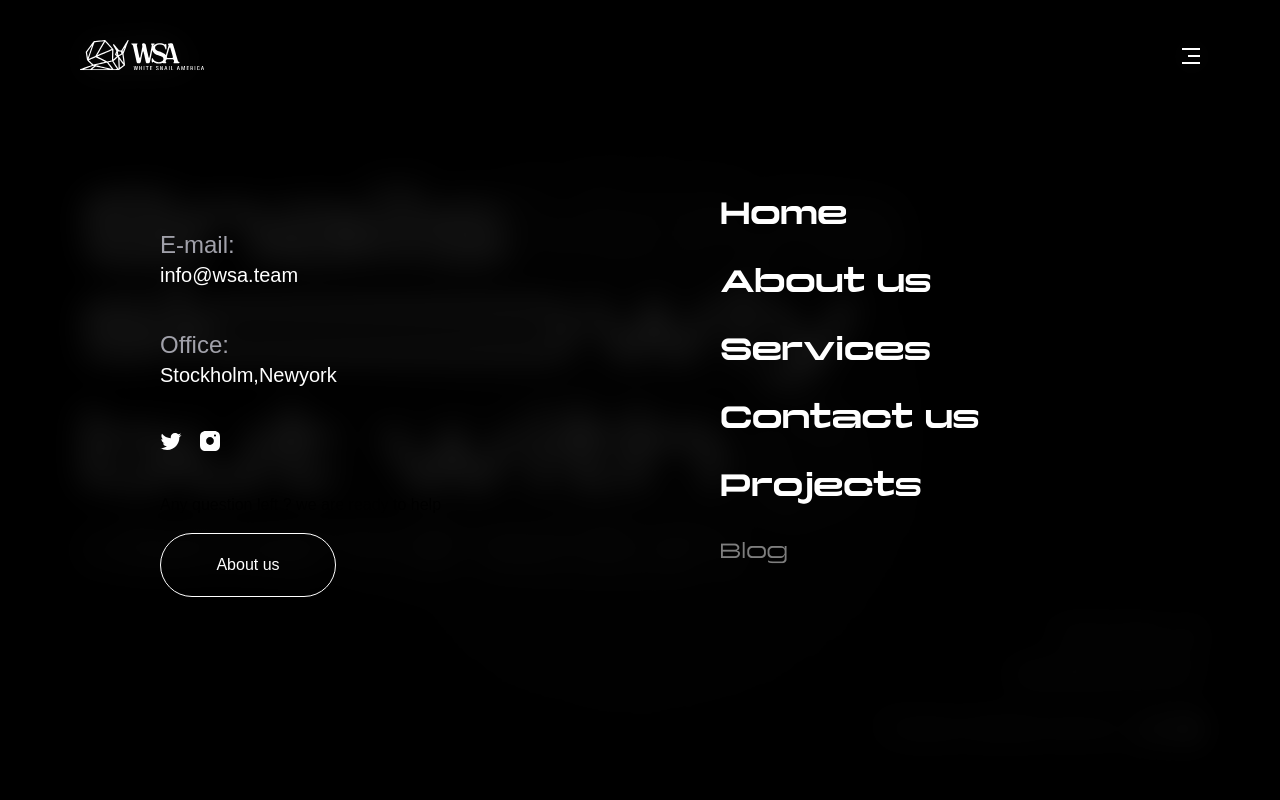
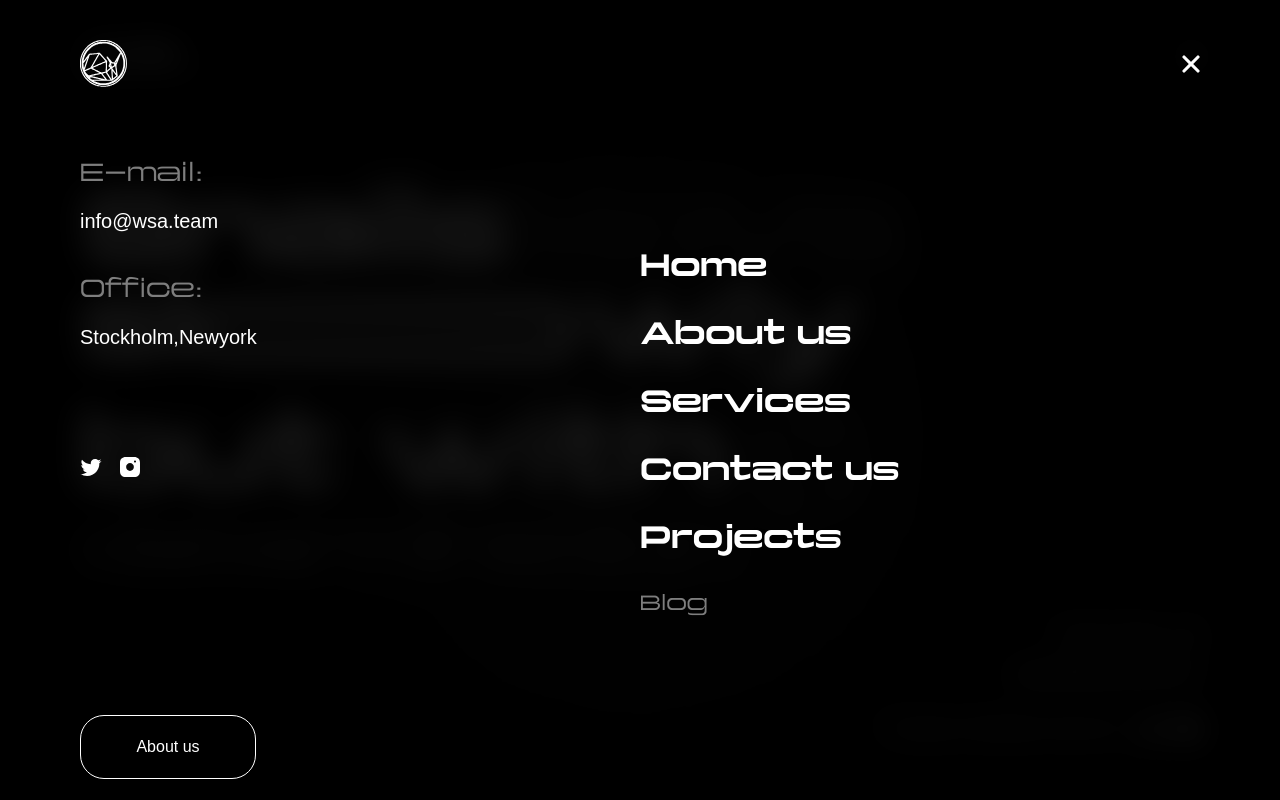
Before and after one commit to MiladDevarts/wsa, a Next.js app: page / in a window 1280 px wide. Both pictures are taken after a click on the element "Menu". Shown: the top 800 px of the page. Built offline with nearby package versions, Linux system fonts and the light colour scheme; a web font is replaced by a local one.

Commit message:
fix: resolve menu style and direction

```diff
--- a/app/faq/page.js
+++ b/app/faq/page.js
@@ -7,7 +7,14 @@ import { useEffect } from "react";
 import Aos from "aos";
 import "aos/dist/aos.css";
 
+import { MenuContext } from "@/context/MenuProvider"
+import { useContext } from "react"
+
+import Overlay from "@/components/layout/Overlay";
+
 function page() {
+
+  let menuVisibility = useContext(MenuContext)
 
   useEffect(() => {
     Aos.init({
@@ -23,6 +30,9 @@ function page() {
 
   return (
     <>
+     {
+        menuVisibility.menu && <Overlay />
+      }
       <section className='container my-36'>
         <h1 data-aos-delay="400" data-aos="zoom-in-right" data-aos-duration="1000" className='text-4xl lg:text-8xl font-mono font-semibold text-white'>
           FAQ
--- a/components/Button.jsx
+++ b/components/Button.jsx
@@ -1,11 +1,20 @@
+"use client"
+
 import Link from "next/link"
 
+import { useContext } from "react"
+import { MenuContext } from "@/context/MenuProvider"
+
 function Button({ content, classes, outline, link }) {
+
+  let menuVisibilty = useContext(MenuContext)
+
   if (outline) {
-    return <Link href={link} className={`flex items-center justify-center w-44 h-16 rounded-full bg-transparent text-white border border-white font-sans ${classes}`}>{content}</Link>
+    return <Link href={link} className={`flex items-center justify-center w-44 h-16 rounded-3xl bg-transparent text-white border border-white font-sans ${classes}`}  onClick={() => { menuVisibilty.setMenu(false) }}>{content}</Link>
   } else {
     return <Link href={link} className={`flex items-center justify-center w-36 h-16 rounded-full bg-white text-black font-sans ${classes}`}>{content}</Link>
   }
+
 }
 
 export default Button
--- a/components/layout/Overlay.jsx
+++ b/components/layout/Overlay.jsx
@@ -28,22 +28,20 @@ function Overlay() {
     return (
         <>
             {
-                <section data-aos="slide-left" className="fixed top-0 left-0 w-full h-screen bg-black/90 backdrop-blur-lg z-50 transition-all">
+                <section data-aos="slide-left" className=" fixed p-6 lg:p-0 top-0 left-0 w-full h-screen bg-black/90 backdrop-blur-lg z-50 transition-all overflow-hidden">
                     <nav className={`container flex justify-between my-10 z-50`}>
                         <Link onClick={() => { menuVisibilty.setMenu(true) }} href="/">
-                            <img src="../images/logos/white-logo.svg" alt="" />
+                            <img src={"/images/logos/circle-logo.svg"} alt="" />
                         </Link>
                         <div className="flex items-center gap-x-3 hover:cursor-pointer" onClick={() => { menuVisibilty.setMenu(false) }}>
-                            <span className="hidden lg:flex">
-                                Close
-                            </span>
-                            <svg width="18" height="16" viewBox="0 0 18 16" fill="none" xmlns="http://www.w3.org/2000/svg">
-                                <path d="M18 0H0V2H18V0ZM18 7H6V9H18V7ZM18 14H0V16H18V14Z" fill="white" />
+                            <svg width="18" height="18" viewBox="0 0 18 18" fill="none" xmlns="http://www.w3.org/2000/svg">
+                                <path d="M16 2L9 9L2 2" stroke="white" stroke-width="3.16667" stroke-linecap="round" />
+                                <path d="M16 16L9 9L2 16" stroke="white" stroke-width="3.16667" stroke-linecap="round" />
                             </svg>
                         </div>
                     </nav >
-                    <div className="lg:container flex flex-col items-center lg:flex-row mt-28 lg:my-32">
-                        <ul className="text-white font-mono w-auto lg:w-1/2 container flex flex-col lg:order-2 gap-y-8 text-3xl font-bold mb-12 lg:mb-0">
+                    <div className="container flex flex-col items-center lg:flex-row mt-16 lg:mt-16 lg:mb-32">
+                        <ul className=" text-white font-mono w-auto lg:w-1/2  flex flex-col lg:order-2 gap-y-8 text-3xl font-bold mb-10 lg:mb-0">
                             <li className="cursor-pointer">
                                 <Link data-aos-delay="300" data-aos="fade-left" data-aos-duration="1000" href="/" onClick={() => { menuVisibilty.setMenu(false) }}>
                                     Home
@@ -56,7 +54,7 @@ function Overlay() {
                             </li>
                             <li className="cursor-pointer">
                                 <Link data-aos-delay="500" data-aos="fade-left" data-aos-duration="1000" href="/services" onClick={() => { menuVisibilty.setMenu(false) }}>
-                                Services
+                                    Services
                                 </Link>
                             </li>
                             <li className="cursor-pointer">
@@ -80,16 +78,16 @@ function Overlay() {
                                 </Link>
                             </li>
                         </ul>
-                        <div className="container w-full lg:w-1/2 flex flex-wrap gap-y-4 lg:flex-col lg:gap-y-10 justify-between">
+                        <div className="w-full lg:w-1/2 flex flex-wrap gap-y-4 lg:flex-col lg:gap-y-10 justify-between mt-0 lg:mt-2">
                             <div>
-                                <h4 className="text-zinc-400 lg:text-2xl">E-mail:</h4>
+                                <h4 className="text-[#7E7E7E] lg:text-2xl font-mono font-medium mb-1 lg:mb-4 ">E-mail:</h4>
                                 <span className="text-white font-sans lg:text-xl">info@wsa.team</span>
                             </div>
                             <div>
-                                <h4 className="text-zinc-400 lg:text-2xl">Office:</h4>
+                                <h4 className="text-[#7E7E7E] lg:text-2xl font-mono font-medium mb-1 lg:mb-4">Office:</h4>
                                 <span className="text-white font-sans lg:text-xl">Stockholm,Newyork</span>
                             </div>
-                            <div className="flex gap-x-4 items-center w-full">
+                            <div className="flex gap-x-4 items-center w-full lg:my-16 my-2">
                                 <a href="">
                                     <svg width="22" height="17" viewBox="0 0 22 17" fill="none" xmlns="http://www.w3.org/2000/svg">
                                         <path d="M21.46 2C20.69 2.35 19.86 2.58 19 2.69C19.88 2.16 20.56 1.32 20.88 0.31C20.05 0.81 19.13 1.16 18.16 1.36C17.37 0.5 16.26 0 15 0C12.65 0 10.73 1.92 10.73 4.29C10.73 4.63 10.77 4.96 10.84 5.27C7.28004 5.09 4.11004 3.38 2.00004 0.79C1.63004 1.42 1.42004 2.16 1.42004 2.94C1.42004 4.43 2.17004 5.75 3.33004 6.5C2.62004 6.5 1.96004 6.3 1.38004 6V6.03C1.38004 8.11 2.86004 9.85 4.82004 10.24C4.19077 10.4122 3.53013 10.4362 2.89004 10.31C3.16165 11.1625 3.69358 11.9084 4.41106 12.4429C5.12854 12.9775 5.99549 13.2737 6.89004 13.29C5.37367 14.4904 3.49404 15.1393 1.56004 15.13C1.22004 15.13 0.880039 15.11 0.540039 15.07C2.44004 16.29 4.70004 17 7.12004 17C15 17 19.33 10.46 19.33 4.79C19.33 4.6 19.33 4.42 19.32 4.23C20.16 3.63 20.88 2.87 21.46 2Z" fill="white" />
@@ -101,8 +99,8 @@ function Overlay() {
                                     </svg>
                                 </a>
                             </div>
-                            <div className="flex flex-col gap-y-4 w-full">
-                                <span className="font-sans">
+                            <div className="flex flex-col gap-y-4 w-full lg:mt-20">
+                                <span className="text-xl mb-2">
                                     Any question left ?  we are ready to help
                                 </span>
                                 <Button content={"About us"} outline={true} link={"/about"} />
```
Also changed, not shown: public/images/logos/circle-logo.svg (added).
